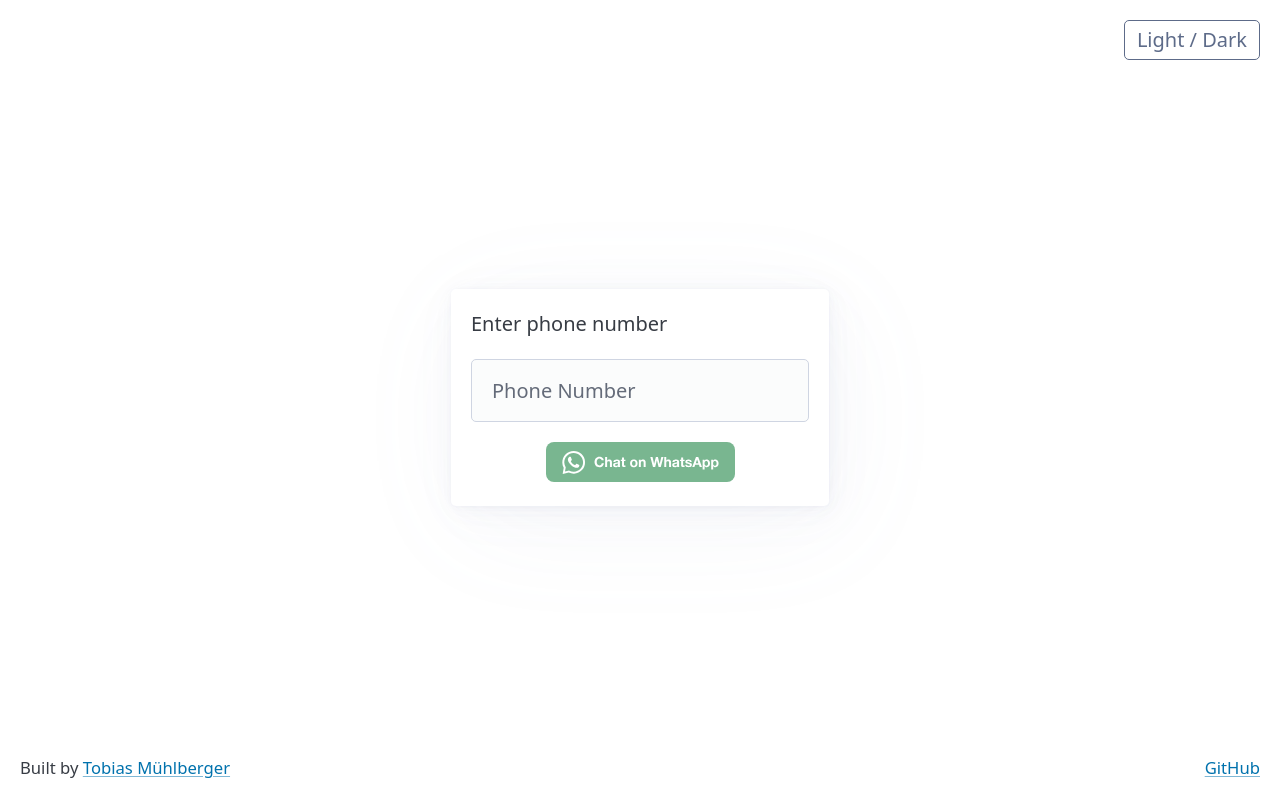
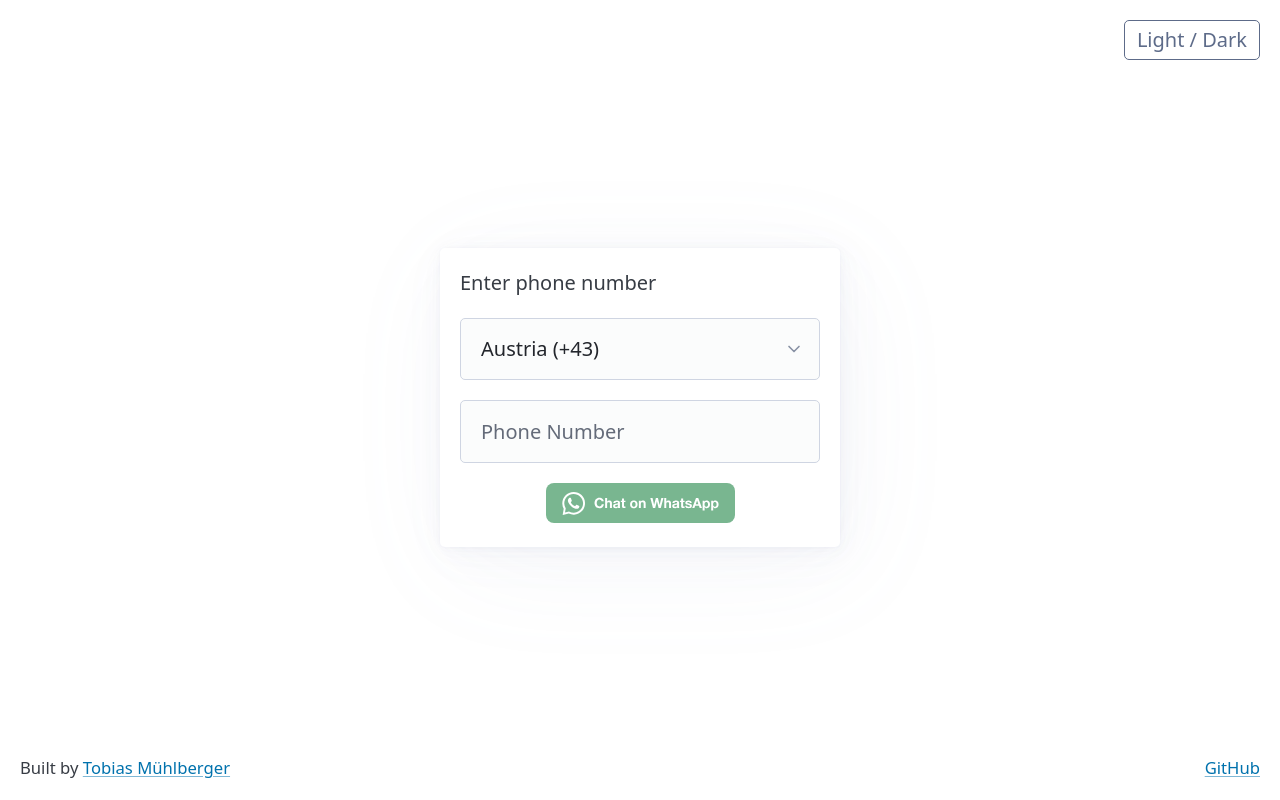
Before and after one commit to t-muehlberger/wa-linker, an Angular app: page / in a window 1280 px wide. Built offline with nearby package versions, Linux system fonts and the light colour scheme; what angularx-qrcode would draw is missing.

Commit message:
Added country select

```diff
--- a/angular.json
+++ b/angular.json
@@ -95,5 +95,8 @@
         }
       }
     }
+  },
+  "cli": {
+    "analytics": false
   }
 }
--- a/src/app/app.component.css
+++ b/src/app/app.component.css
@@ -24,6 +24,11 @@
   align-items: center;
 }
 
+.main-card {
+  max-width: 400px;
+  width: 100%;
+}
+
 .wa-link-row {
   text-align: center;
   margin-top: 4px;
--- a/src/app/app.component.html
+++ b/src/app/app.component.html
@@ -9,6 +9,13 @@
 <main>
   <article class="main-card">
     <p>Enter phone number</p>
+    <select [value]="selectedCountry()" (change)="countryChange($event)" aria-label="Country">
+      @for (country of countries; track country.code) {
+        <option [value]="country.code" [selected]="country.code === selectedCountry()">
+          {{ country.label }}
+        </option>
+      }
+    </select>
     <input
       #number
       type="tel"
--- a/src/app/app.component.ts
+++ b/src/app/app.component.ts
@@ -5,8 +5,17 @@
   signal,
   ViewChild,
 } from '@angular/core';
-import parsePhoneNumber from 'libphonenumber-js';
+import parsePhoneNumber, {
+  CountryCode,
+  getCountries,
+  getCountryCallingCode,
+} from 'libphonenumber-js';
 import { QRCodeModule } from 'angularx-qrcode';
+
+interface CountryOption {
+  code: CountryCode;
+  label: string;
+}
 
 @Component({
   selector: 'app-root',
@@ -16,7 +25,10 @@
   styleUrl: './app.component.css',
 })
 export class AppComponent implements OnInit {
-  private readonly defaultCountry = 'AT';
+  private readonly countryStorageKey = 'country';
+  private readonly fallbackCountry: CountryCode = 'AT';
+  selectedCountry = signal<CountryCode>(this.fallbackCountry);
+  countries: CountryOption[];
 
   numberValid = signal<boolean | undefined>(undefined);
 
@@ -30,11 +42,26 @@
   @ViewChild('number')
   numberInput?: ElementRef<HTMLInputElement>;
 
+  constructor() {
+    const displayNames = new Intl.DisplayNames([...navigator.languages, 'en'], { type: 'region' });
+    this.countries = getCountries()
+      .map((code) => ({
+        code,
+        label: `${displayNames.of(code) ?? code} (+${getCountryCallingCode(code)})`,
+      }))
+      .sort((a, b) => a.label.localeCompare(b.label));
+  }
+
   ngOnInit(): void {
     const theme = localStorage.getItem(this.themeStorageKey);
     if (theme === 'light' || theme === 'dark') {
       this.theme = theme;
       this.setDocumentTheme(theme);
+    }
+
+    const country = localStorage.getItem(this.countryStorageKey);
+    if (country && getCountries().includes(country as CountryCode)) {
+      this.selectedCountry.set(country as CountryCode);
     }
   }
 
@@ -45,13 +72,18 @@
       return;
     }
 
-    const phoneNumber = parsePhoneNumber(inputValue, this.defaultCountry);
+    const phoneNumber = parsePhoneNumber(inputValue, this.selectedCountry());
 
     console.log(phoneNumber);
 
     if (!phoneNumber || !phoneNumber.isValid()) {
       this.numberValid.set(false);
       return;
+    }
+
+    if (phoneNumber.country && phoneNumber.country !== this.selectedCountry()) {
+      this.selectedCountry.set(phoneNumber.country);
+      localStorage.setItem(this.countryStorageKey, phoneNumber.country);
     }
 
     let numberStr = phoneNumber.formatInternational();
@@ -62,6 +94,13 @@
 
     this.whatsappLink.set(`https://wa.me/${numberStr}`);
     this.numberValid.set(true);
+  }
+
+  countryChange(event: Event) {
+    const code = (event.target as HTMLSelectElement).value as CountryCode;
+    this.selectedCountry.set(code);
+    localStorage.setItem(this.countryStorageKey, code);
+    this.numberChange();
   }
 
   toggleTheme() {
```
